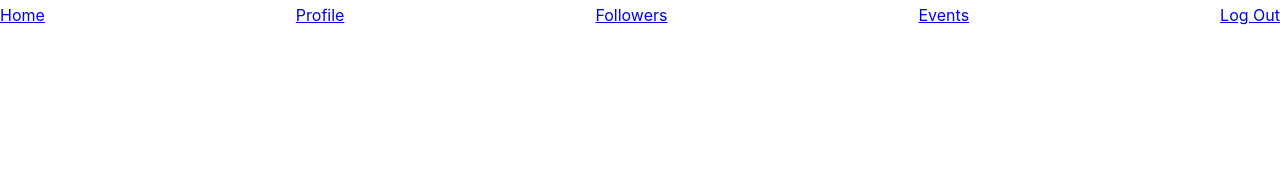
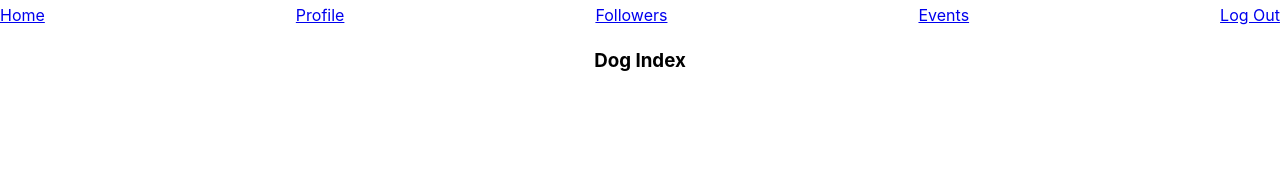
Before and after one commit to acasarsa/paw-pals-front, a React (Create React App) app: page /dogs in a window 1280 px wide. Shown: the top 170 px of the page. Built offline with nearby package versions, Linux system fonts and the light colour scheme.

Commit message:
Routes In The Making

```diff
--- a/src/App.js
+++ b/src/App.js
@@ -2,16 +2,23 @@ import React from 'react';
 import './App.css';
 import {Route, Switch} from 'react-router-dom';
 import Nav from './components/Nav';
-import DogContainer from './containers/DogContainer'
+// import DogContainer from './containers/DogContainer'
+import DogProfile from './components/DogProfile'
+import DogIndex from './components/DogIndex'
+import Auth from './components/Auth'
+import MainContainer from './containers/MainContainer';
 
+// import {DogProfile, DogIndex, Auth, MainContainer } from './components'
 
 const App = props => {
   return (
     <div className= "App">
     <Nav/>
         <Switch>
-            {/* <DogContainer/> */}
-            <Route/>
+            <Route path='/dogs/:id' component={DogProfile}/>
+            <Route path='/dogs/' component={DogIndex}/>
+            <Route path='/login' component={Auth}/>
+            <Route path='/' component={MainContainer}/>
         </Switch>
     </div>
   );
--- /dev/null
+++ b/src/components/Auth.js
@@ -0,0 +1,8 @@
+import React from 'react';
+
+class Auth extends React.Component {
+    render(){
+        return
+    }
+}
+export default Auth;
--- /dev/null
+++ b/src/components/DogIndex.js
@@ -0,0 +1,21 @@
+import React from 'react';
+// import DogCard from './DogCard';
+
+
+
+class DogIndex extends React.Component {
+
+    render(){
+        return (
+            <div className="index-page">
+                <h3>Dog Index</h3>
+                <div className="simple-flex-row index-wrap">
+                    {/* {this.state.pets.map(pet => <DogCard key={dog.id} {...pet} />)} */}
+                </div>
+            </div>
+        )
+    }
+
+}
+
+export default DogIndex;
--- /dev/null
+++ b/src/components/DogProfile.js
@@ -0,0 +1,11 @@
+import React from 'react';
+
+
+class DogProfile extends React.Component {
+    render(){
+        return
+    }
+}
+
+
+export default DogProfile;
--- a/src/containers/MainContainer.js
+++ b/src/containers/MainContainer.js
@@ -5,6 +5,7 @@ class MainContainer extends React.Component {
     render(){
         return(
         <div>
+                <h1> Home Page</h1>
         </div>
         )
 
```
